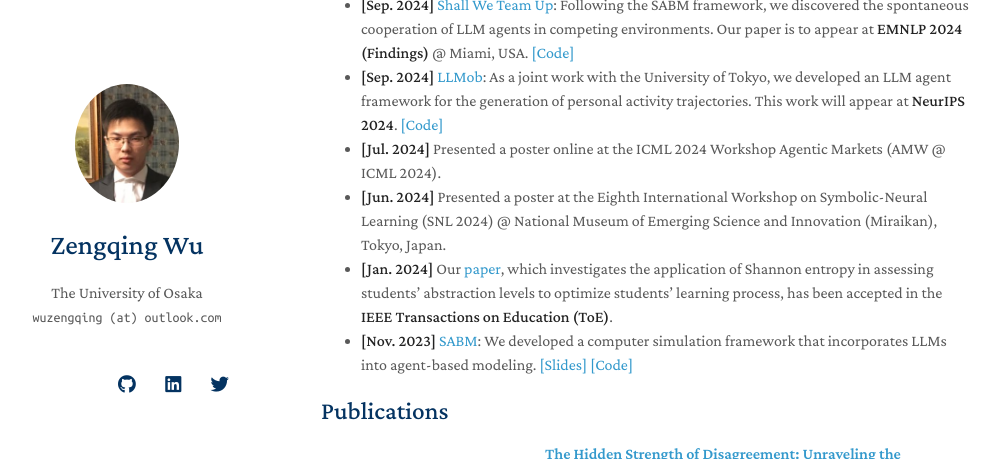
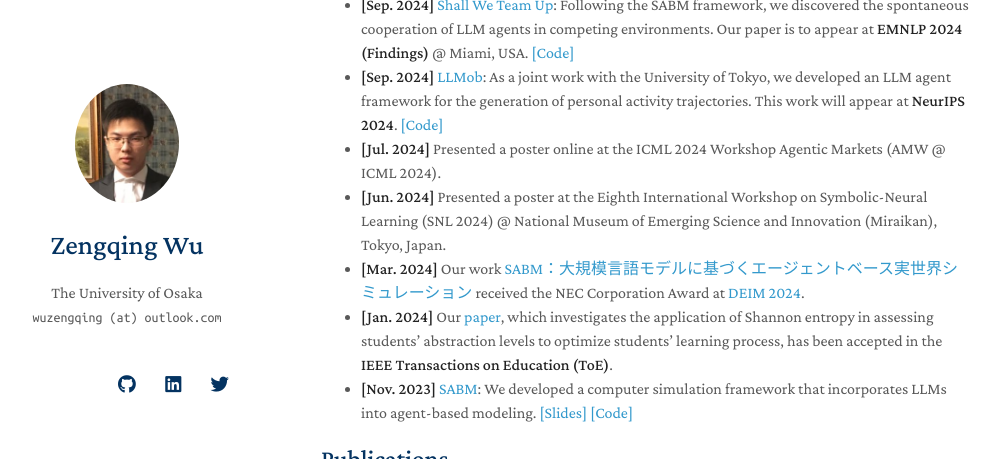
Before and after one commit to wuzengqing001225/wuzengqing001225.github.io, a Jekyll site: the page built from index.md, in a window 1280 px wide and 900 px high, scrolled down 817 px, cut to the strip 0-459 px from the top of the window. Shown: the whole strip, without its empty margins (149-1148 px from the left). Built offline with Jekyll 4.4.1, drawn with Linux system fonts in a browser that asks for light colours; nearby versions of some CDN libraries; a style sheet for code colours, icons or effects is not loaded; our own code applies the rules of GitHub Pages for plain Markdown files.

Commit message:
Update index.md

```diff
--- a/index.md
+++ b/index.md
@@ -28,6 +28,7 @@ Zengqing Wu is a researcher at The University of Osaka under the supervision of
 - **[Sep. 2024]** [LLMob](https://arxiv.org/abs/2402.14744): As a joint work with the University of Tokyo, we developed an LLM agent framework for the generation of personal activity trajectories. This work will appear at **NeurIPS 2024**. [[Code]](https://github.com/Wangjw6/LLMob/)
 - **[Jul. 2024]** Presented a poster online at the ICML 2024 Workshop Agentic Markets (AMW @ ICML 2024).
 - **[Jun. 2024]** Presented a poster at the Eighth International Workshop on Symbolic-Neural Learning (SNL 2024) @ National Museum of Emerging Science and Innovation (Miraikan), Tokyo, Japan.
+- **[Mar. 2024]** Our work [SABM：大規模言語モデルに基づくエージェントベース実世界シミュレーション](https://arxiv.org/abs/2311.06330) received the NEC Corporation Award at [DEIM 2024](https://confit.atlas.jp/guide/event/deim2024/static/awards).
 - **[Jan. 2024]** Our [paper](https://drive.google.com/file/d/1OHINx0XsqTKS-rHOJCTqdY8Cz664Beez/view), which investigates the application of Shannon entropy in assessing students' abstraction levels to optimize students' learning process, has been accepted in the **IEEE Transactions on Education (ToE)**.
 - **[Nov. 2023]** [SABM](https://arxiv.org/abs/2311.06330): We developed a computer simulation framework that incorporates LLMs into agent-based modeling. [[Slides]](https://docs.google.com/presentation/d/1GqLjlsjfaN-sbNvLENkAnx8OMlSgeUcz/edit?usp=sharing&ouid=110669723869294635935&rtpof=true&sd=true) [[Code]](https://github.com/Roihn/SABM)
 
```
